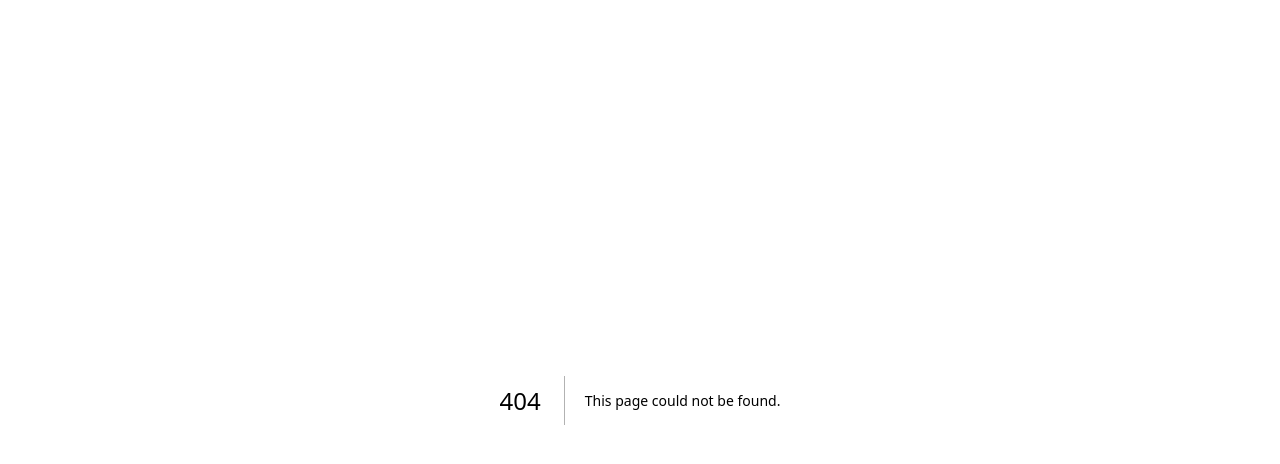
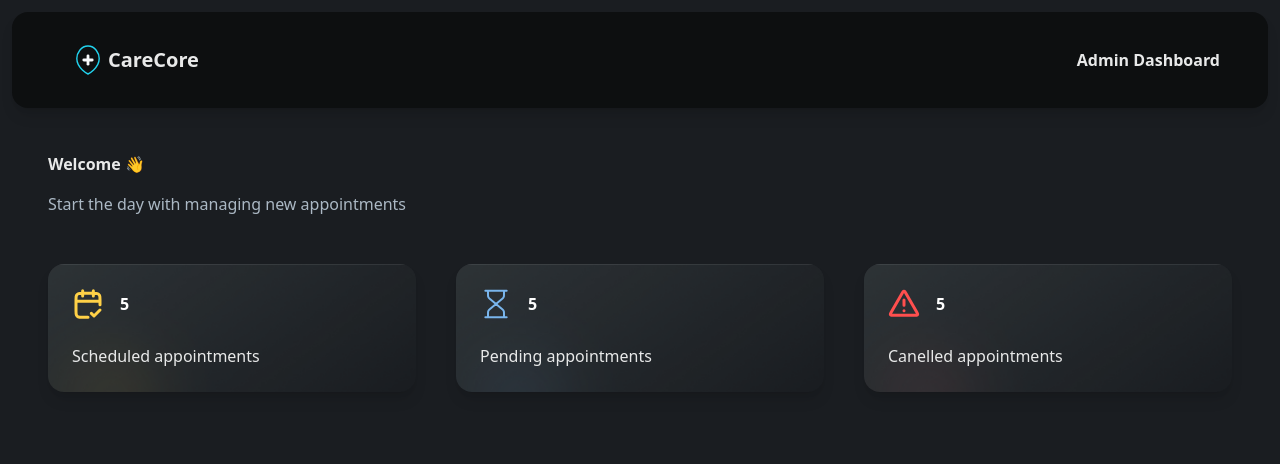
Before and after one commit to NurAlam123/carecore, a Next.js app: page /admin in a window 1280 px wide. Before the commit this address had no page. Shown: the top 464 px of the page. Built offline with nearby package versions, Linux system fonts and the light colour scheme.

Commit message:
feat: add admin dashboard page

```diff
--- /dev/null
+++ b/src/app/admin/page.tsx
@@ -0,0 +1,49 @@
+import Logo from "@/assets/logo";
+import StatCard from "@/components/StatCard";
+import Link from "next/link";
+
+const AdminPage = () => {
+  return (
+    <div className="mx-auto flex max-w-7xl flex-col space-y-14">
+      <header className="admin-header">
+        <Link href="/" className="cursor-pointer">
+          <Logo />
+        </Link>
+
+        <p className="text-semibold-[16]">Admin Dashboard</p>
+      </header>
+
+      <main className="admin-main">
+        <section className="w-full space-y-4">
+          <h1 className="header">Welcome 👋</h1>
+          <p className="text-dark-700">
+            Start the day with managing new appointments
+          </p>
+        </section>
+
+        <section className="admin-stat">
+          <StatCard
+            statType="appointments"
+            count={5}
+            label="Scheduled appointments"
+            icon="/assets/icons/appointments.svg"
+          />
+          <StatCard
+            statType="pending"
+            count={5}
+            label="Pending appointments"
+            icon="/assets/icons/pending.svg"
+          />
+          <StatCard
+            statType="cancelled"
+            count={5}
+            label="Canelled appointments"
+            icon="/assets/icons/cancelled.svg"
+          />
+        </section>
+      </main>
+    </div>
+  );
+};
+
+export default AdminPage;
--- a/src/app/page.tsx
+++ b/src/app/page.tsx
@@ -14,11 +14,13 @@ export default async function Home({
 
   return (
     <div className="flex h-screen max-h-screen">
-      {isAdmin && <PasskeyModal isOpen={isAdmin} />}
+      {isAdmin && <PasskeyModal />}
 
       <section className="remove-scrollbar container my-auto">
         <div className="sub-container max-w-[496px]">
-          <Logo />
+          <div className="mb-12">
+            <Logo />
+          </div>
 
           <PatientForm />
 
--- a/src/app/patients/[userID]/register/page.tsx
+++ b/src/app/patients/[userID]/register/page.tsx
@@ -20,7 +20,9 @@ const UserRegisterPage = async ({ params }: Props) => {
     <div className="flex h-screen max-h-screen">
       <section className="remove-scrollbar container">
         <div className="sub-container max-w-[860px] flex-1 flex-col py-10">
-          <Logo />
+          <div className="mb-12">
+            <Logo />
+          </div>
 
           <RegisterForm user={user} />
 
--- a/src/assets/logo.tsx
+++ b/src/assets/logo.tsx
@@ -2,7 +2,7 @@ import Image from "next/image";
 
 const Logo = () => {
   return (
-    <div className="flex items-center mb-12 select-none">
+    <div className="flex items-center select-none">
       <Image
         src="/logo.svg"
         alt="Logo"
--- /dev/null
+++ b/src/components/StatCard.tsx
@@ -0,0 +1,36 @@
+import { cn } from "@/lib/utils";
+import Image from "next/image";
+
+interface Props {
+  statType: "appointments" | "pending" | "cancelled";
+  count: number;
+  label: string;
+  icon: string;
+}
+const StatCard = ({ count = 0, icon, statType, label }: Props) => {
+  return (
+    <div
+      className={cn(
+        "stat-card",
+        statType === "appointments" && "bg-appointments",
+        statType === "pending" && "bg-pending",
+        statType === "cancelled" && "bg-cancelled",
+      )}
+    >
+      <div className="flex items-center gap-4">
+        <Image
+          src={icon}
+          alt={label}
+          width={32}
+          height={32}
+          className="size-8 w-fit select-none"
+          draggable="false"
+        />
+        <h2 className="text-bold-[32] text-white">{count}</h2>
+      </div>
+      <p className="text-regular-[14]">{label}</p>
+    </div>
+  );
+};
+
+export default StatCard;
```
